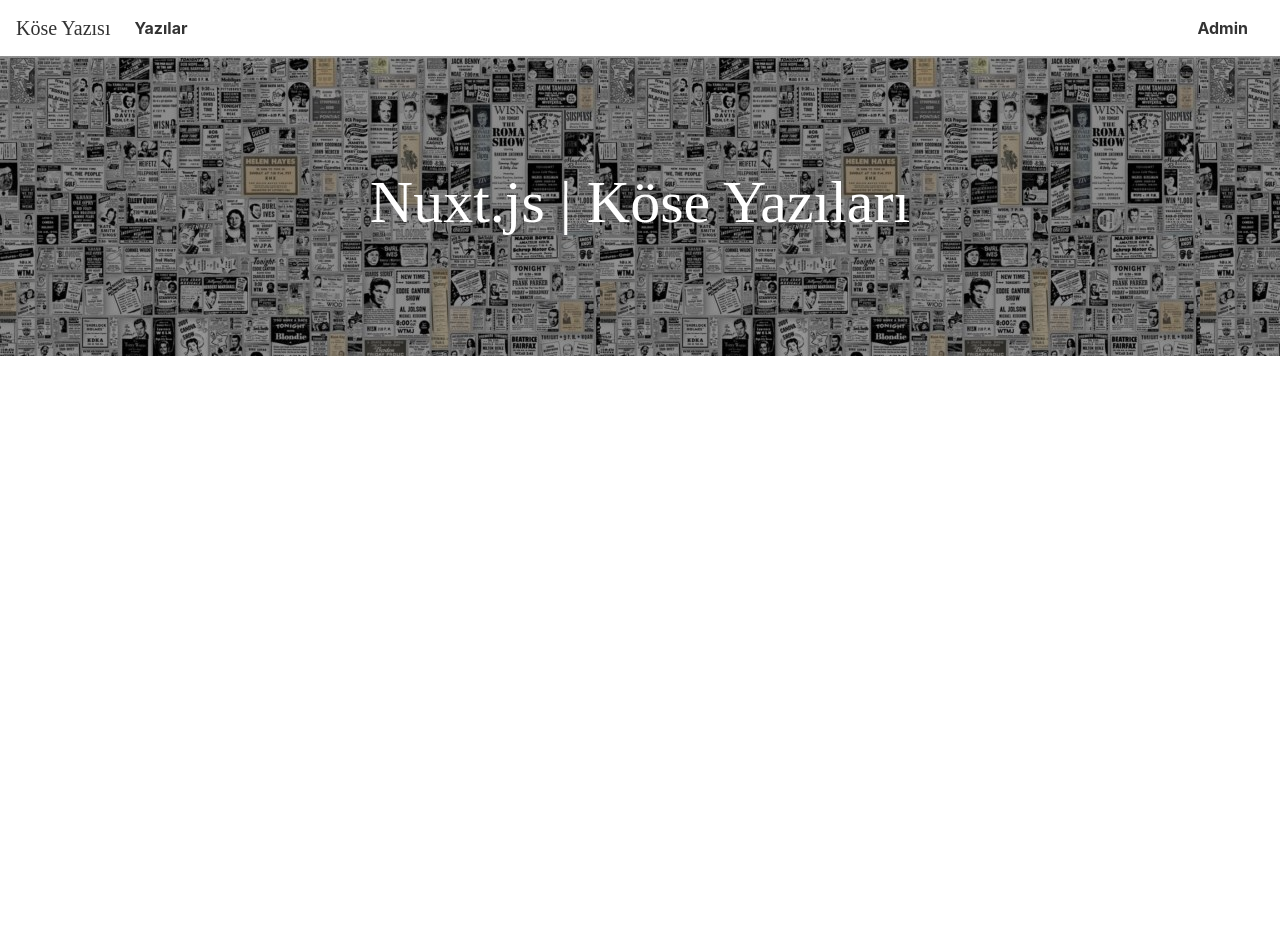
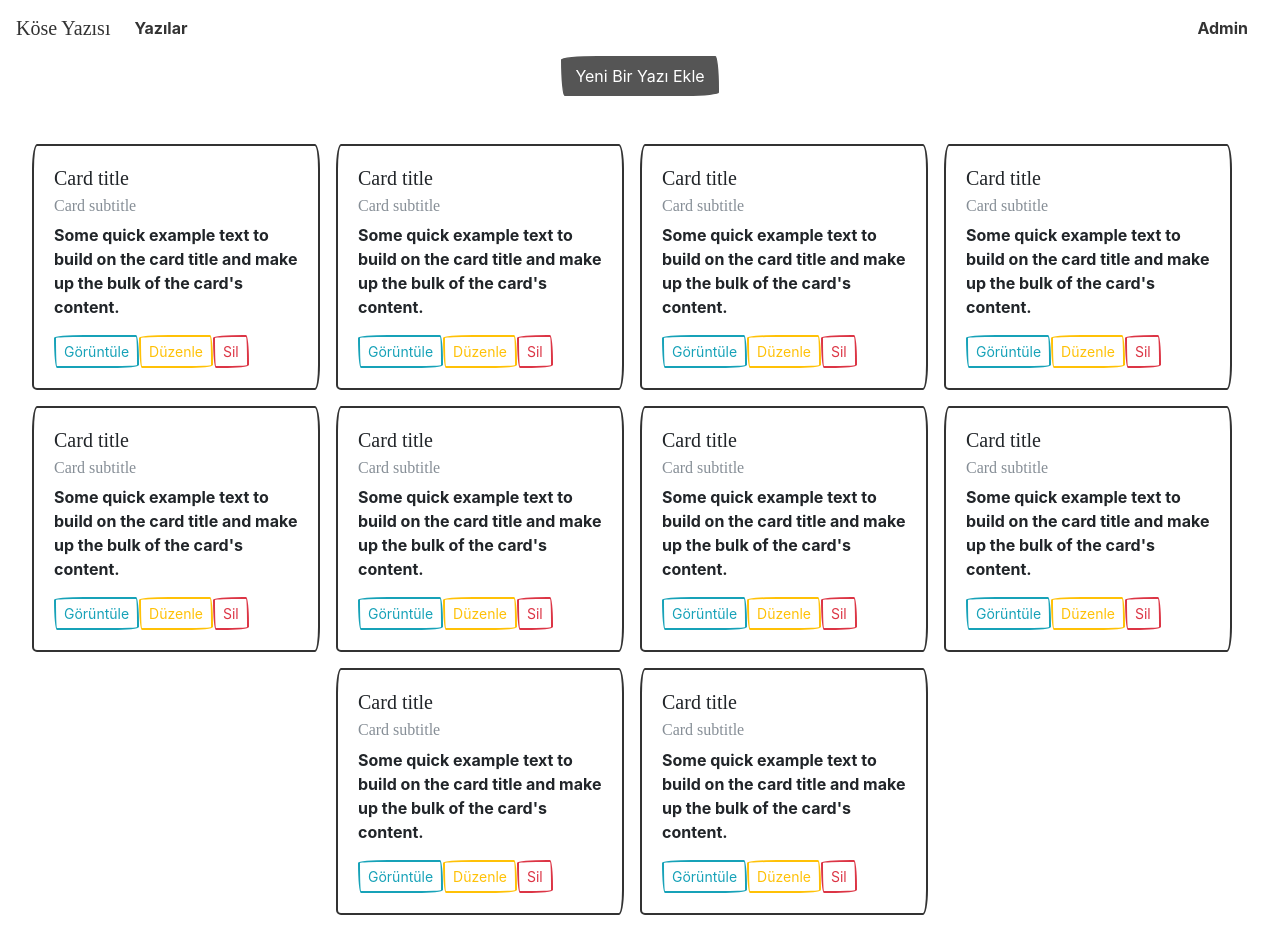
Before and after one commit to canturet/vuejs-nuxtjs-kose-yazisi, a Nuxt app: page /admin in a window 1280 px wide. Before the commit the page ends 800 px from the top, so only its background shows below. Built offline with nearby package versions, Linux system fonts and the light colour scheme; a web font is replaced by a local one.

Commit message:
admin layout ve admin sayfası oluşturuldu

```diff
--- a/components/post/Post.vue
+++ b/components/post/Post.vue
@@ -8,6 +8,8 @@
         of the card's content.
       </p>
       <a href="#" class="btn btn-outline-info btn-sm">Görüntüle</a>
+      <a href="#" class="btn btn-outline-warning btn-sm">Düzenle</a>
+      <a href="#" class="btn btn-outline-danger btn-sm">Sil</a>
     </div>
   </div>
 </template>
--- /dev/null
+++ b/layouts/admin.vue
@@ -0,0 +1,14 @@
+<template>
+    <div>
+        <Header />
+        <nuxt/>
+    </div>
+</template>
+<script>
+    import Header from "@/components/common/Header"
+    export default{
+        components : {
+            Header,
+        }
+    }
+</script>
--- a/pages/admin/index.vue
+++ b/pages/admin/index.vue
@@ -0,0 +1,18 @@
+<template>
+  <div>
+    <div class="container d-flex justify-content-center align-items-center">
+      <button class="btn btn-dark">Yeni Bir Yazı Ekle</button>
+    </div>
+    <PostList />
+  </div>
+</template>
+<script>
+import PostList from "@/components/post/PostList";
+export default {
+  layout: "admin",
+  components: {
+    PostList,
+  },
+};
+</script>
+<style scoped></style>
--- a/pages/posts/index.vue
+++ b/pages/posts/index.vue
@@ -1,7 +1,6 @@
 <template>
   <div>
     <PostList />
-    <About />
   </div>
 </template>
 <script>
```
